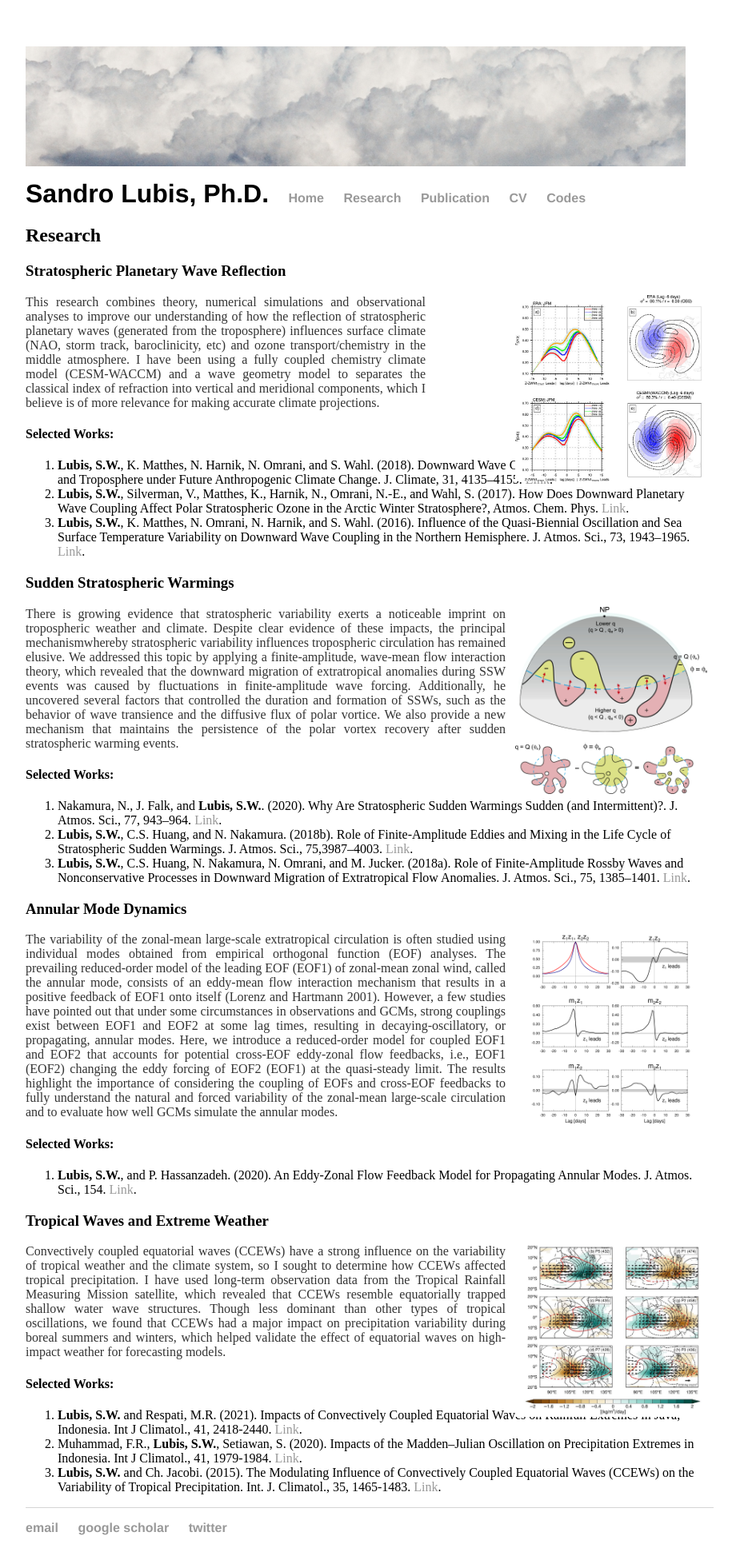
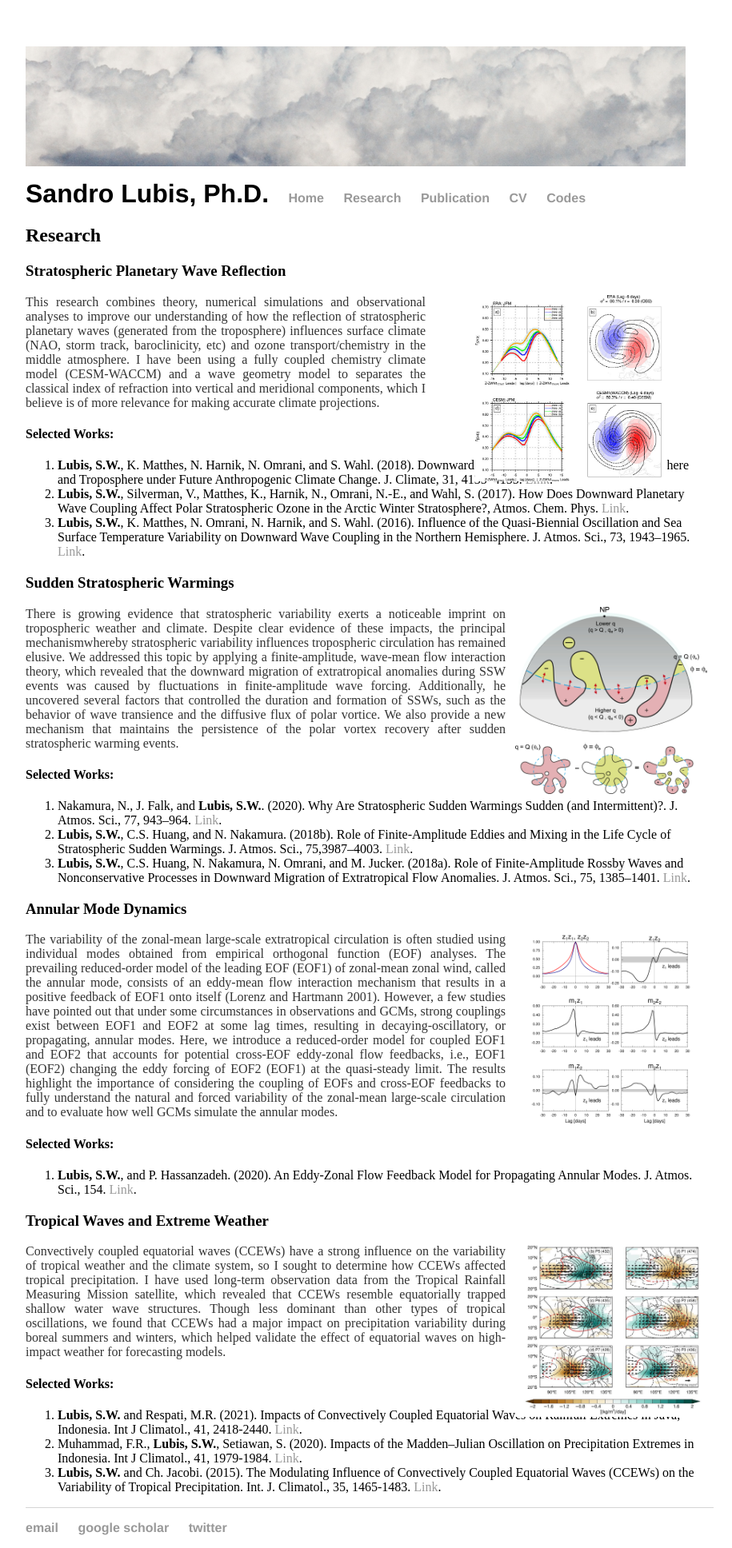
Before and after one commit to sandrolubis/sandrolubis.github.io, a Jekyll site: the page built from research/index.html, in a window 1280 px wide. Shown: the whole page at 80% size, without its empty margins (276-1191 px from the left). Built offline with Jekyll 4.4.1, drawn with Linux system fonts in a browser that asks for light colours.

Commit message:
Update index.html

```diff
--- a/research/index.html
+++ b/research/index.html
@@ -5,7 +5,7 @@
 		<div class="Group">
 			<h2>Research</h2>
 			<h3>Stratospheric Planetary Wave Reflection</h3>
-			<img src="https://sandrolubis.github.io/assets/images/full-jas-d-15-0072.1-f2.jpg" alt="Fig 1" style="position:absolute; left:920px; width:240px">
+			<img src="https://sandrolubis.github.io/assets/images/full-jas-d-15-0072.1-f2.jpg" alt="Fig 1" style="position:absolute; left:870px; width:240px">
 			<p class="indented", style="width:500px"><font size=3> This research combines theory, numerical simulations and
 				observational analyses to improve our understanding of how the reflection of stratospheric planetary waves (generated from the troposphere)
 				 influences surface climate (NAO, storm track, baroclinicity, etc) and ozone transport/chemistry in the middle atmosphere. I have been
```
